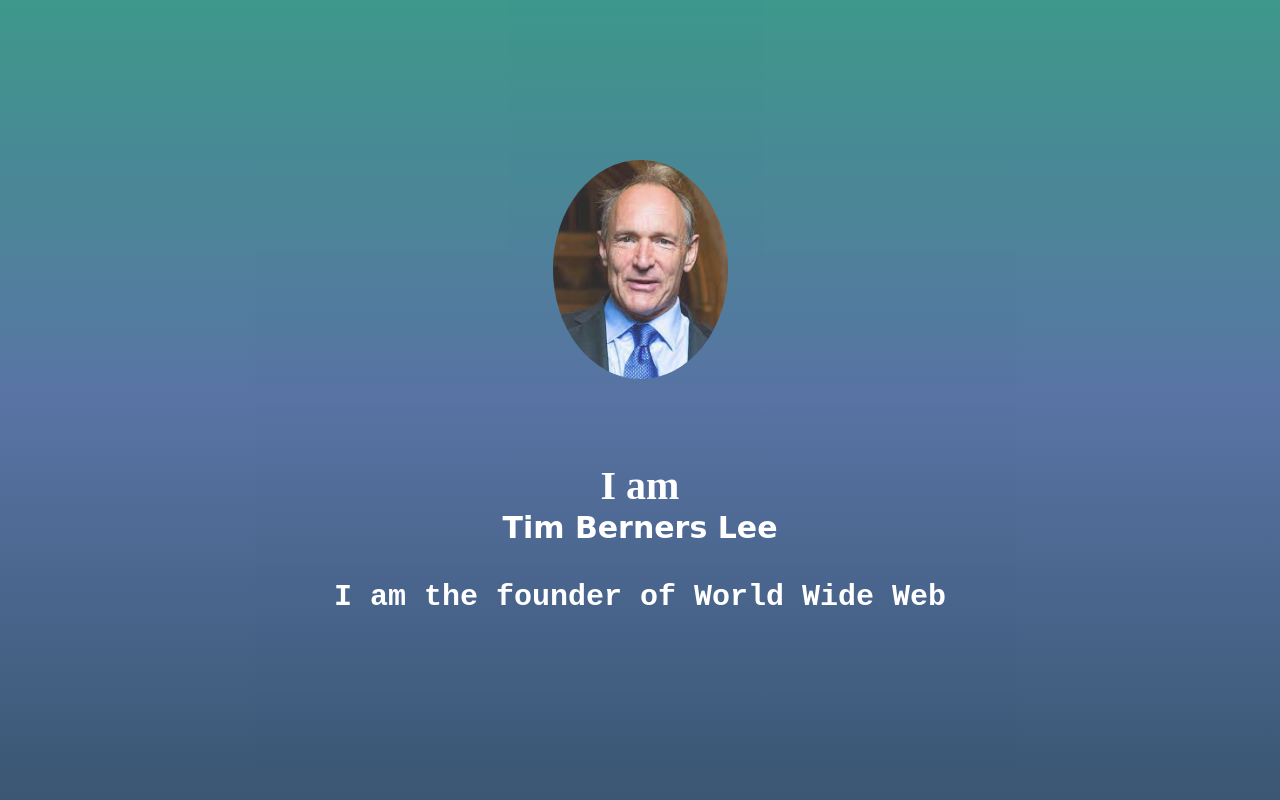
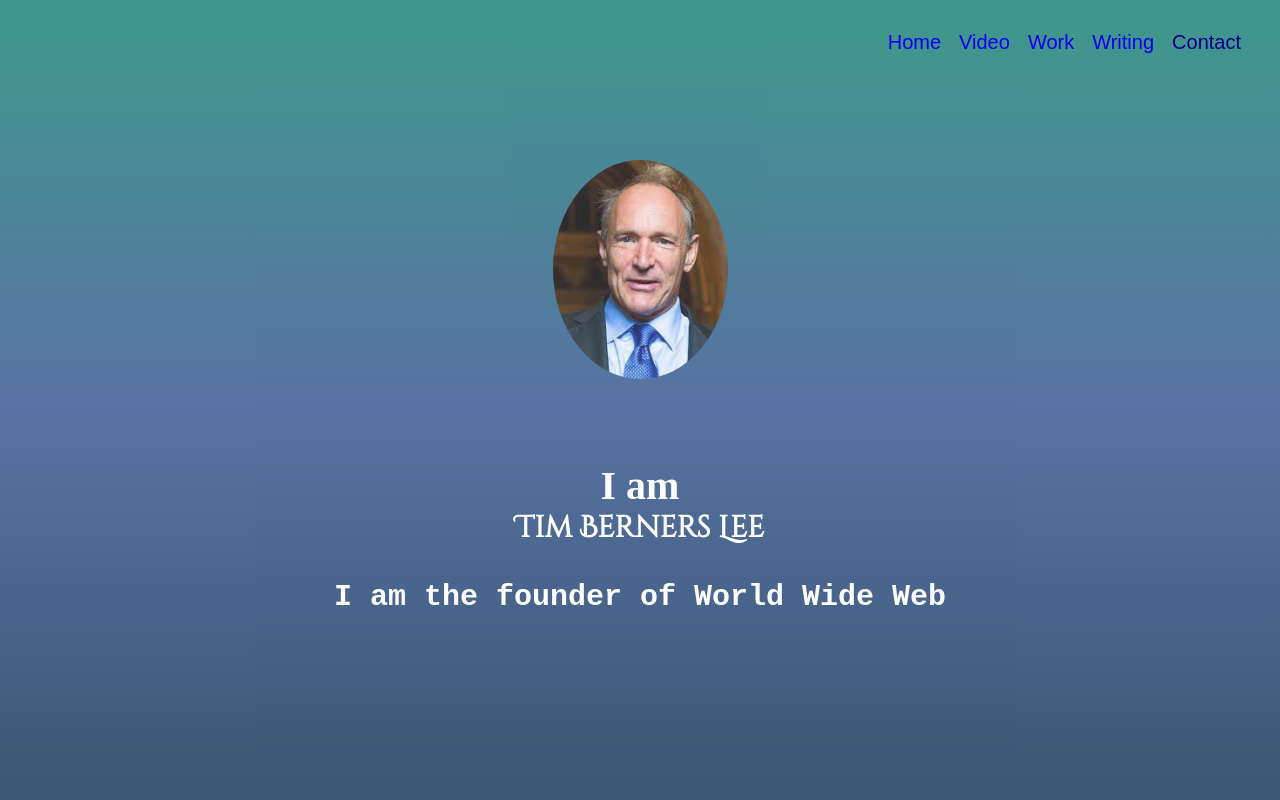
Before and after one commit to SwaritKumarSahoo/Tim-Berners-Lee, a plain HTML site: page index.html in a window 1280 px wide. Shown: the top 800 px of the page. Drawn offline with Linux system fonts and the light colour scheme.

Commit message:
Add files via upload

```diff
--- a/index.html
+++ b/index.html
@@ -4,8 +4,18 @@
     Sir Tim Berners Lee
     </title>
     <link rel="stylesheet" href="style.css">
+    <link rel="preconnect" href="https://fonts.googleapis.com">
+<link rel="preconnect" href="https://fonts.gstatic.com" crossorigin>
+<link href="https://fonts.googleapis.com/css2?family=Cinzel+Decorative&display=swap" rel="stylesheet">
     </head>
     <body>
+    <ul class="menu">
+<li class="links"> <a href="#bio"> Home </a></li>
+        <li class="links"> <a href="#video"> Video </a></li>
+        <li class="links"> <a href="#work"> Work </a></li>
+        <li class="links"> <a href="#writing"> Writing </a></li>
+        <li class="links"> Contact </li>
+        </ul>
     <section id="welcome">
         <div class="inner">
         <img src="tin.jpg" class="profile">
@@ -20,5 +30,26 @@
 
 Berners-Lee is the director of the World Wide Web Consortium (W3C), which oversees the continued development of the Web. He co-founded (with his wife-to-be Rosemary Leith) the World Wide Web Foundation. He is a senior researcher and holder of the 3Com founder's chair at the MIT Computer Science and Artificial Intelligence Laboratory (CSAIL).[12] He is a director of the Web Science Research Initiative (WSRI)[13] and a member of the advisory board of the MIT Center for Collective Intelligence.[14][15] In 2011, he was named as a member of the board of trustees of the Ford Foundation.[16] He is a founder and president of the Open Data Institute and is currently an advisor at social network MeWe.[17] </p>
         </section>
+        <section id="video">
+        <h1> Videos </h1>
+        <div class="line"></div>
+            <iframe width="724" height="409" src="https://www.youtube.com/embed/OM6XIICm_qo" title="YouTube video player" frameborder="0" allow="accelerometer; autoplay; clipboard-write; encrypted-media; gyroscope; picture-in-picture" allowfullscreen></iframe>
+            <br>
+            <br>
+            <iframe width="727" height="409" src="https://www.youtube.com/embed/rCplocVemjo" title="YouTube video player" frameborder="0" allow="accelerometer; autoplay; clipboard-write; encrypted-media; gyroscope; picture-in-picture" allowfullscreen></iframe>
+        </section>
+        <section id="work">
+        <h1> Work </h1>
+            <div class="line"></div>
+                 <iframe src="https://en.wikipedia.org/wiki/Tim_Berners-Lee#Career_and_research" width="900" height="1000"></iframe>
+        </section>
+        <section id="writing">
+        <h1> Writing </h1>
+            <div class="line"></div>
+                 <a href="https://webfoundation.org/about/vision/history-of-the-web/?gclid=EAIaIQobChMI4K733pCG9AIVUjErCh3JlwdMEAAYASAAEgIEt_D_BwE" target="_blank" class="article"> History of the Web </a>
+                 <br>
+                 <br>
+                 <a href="https://www.internethalloffame.org//inductees/tim-berners-lee?gclid=EAIaIQobChMI4K733pCG9AIVUjErCh3JlwdMEAAYAiAAEgKxF_D_BwE" target="_blank" class="article"> INDUCTEES </a>
+        </section>
     </body>
 </html>
--- a/style.css
+++ b/style.css
@@ -12,7 +12,7 @@
     display: table;
     width: 100%;
     height: 100%;
-
+    z-index: 40;
 }
 .inner {
     display: table-cell;
@@ -28,11 +28,12 @@
 body {
     margin: 0;
     padding-top: 800px;
+    text-align: center;
 }
 #name {
 font-size: 30px;
     line-height: 1.2;
-    font-family: cursive;
+    font-family: 'Cinzel Decorative', cursive;
 }
 h1 {
     font-size: 40px;
@@ -61,3 +62,34 @@
     font-size: 17px;
     line-height: 1.3;
 }
+.menu {
+    list-style: none;
+    font-family: sans-serif;
+    position: absolute;
+    top: 10px;
+    right: 30px;
+    z-index: 60;
+    cursor: pointer;
+}
+.links {
+    float: left;
+    color: darkblue;
+    padding-top: 5px;
+    padding-left: 9px;
+    padding-right: 9px;
+    padding-bottom: 5px;
+    font-family: fantasy;
+    font-size: 20px;
+}
+.links:hover {
+    background-color: aqua;
+}
+a{
+    text-decoration: none;
+}
+.article:hover {
+    color: aqua;
+}
+html {
+    scroll-behavior: smooth;
+}
```
